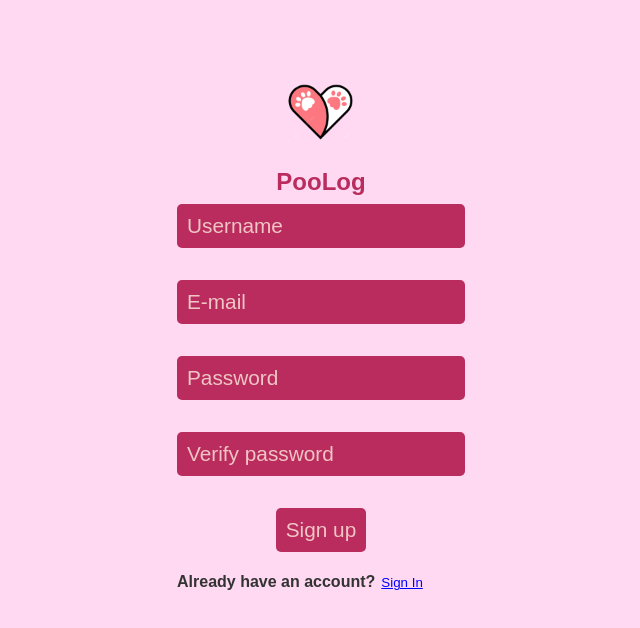
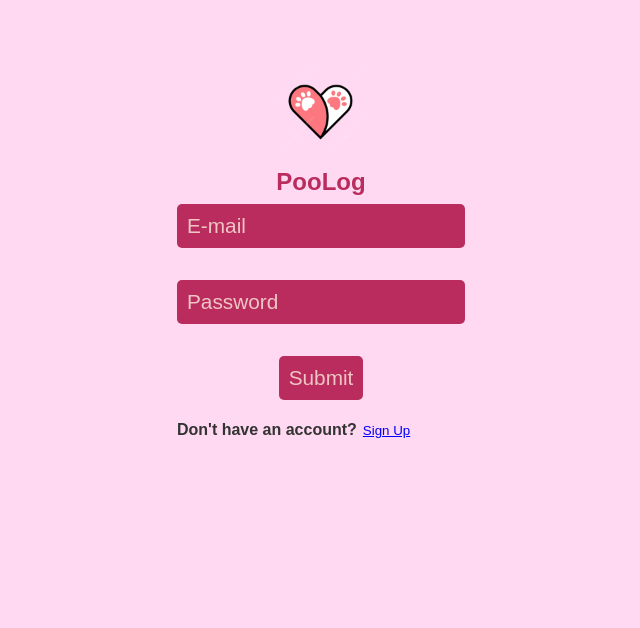
Before and after one commit to Arti-Selimi/RunLog, a React (Create React App) app: page / in a window 1280 px wide. Shown: the top 628 px of the page, without its empty margins (319-959 px from the left). Built offline with nearby package versions, Linux system fonts and the light colour scheme.

Commit message:
managed navigating through the 2 forms

```diff
--- a/src/App.js
+++ b/src/App.js
@@ -6,26 +6,32 @@ import {
   BrowserRouter as Router,
   Routes,
   Route,
+  useNavigate
 } from "react-router-dom";
 import { useState, createContext } from "react";
+import { Login } from "./Auth/Login";
 
 export const AppContext = createContext();
 
 function App() {
+  const [formState, setFormState] = useState(true)
   const [currentUser, setCurrentUser] = useState({
-    user: "",
+    name: "",
   });
   return (
     <div className="container">
       <AppContext.Provider value={{
         currentUser,
-        setCurrentUser
+        setCurrentUser,
+        formState,
+        setFormState,
       }}>
         <Router>
           <Navbar />
           <Routes>
-            <Route path="/" element={<SignUp />} />
+            <Route path="/Signup" element={<SignUp />} />
             <Route path="/Options" element={<Options />} />
+            <Route path="/" element={<Login />} />
           </Routes>
         </Router>
         </AppContext.Provider>
--- a/src/Auth/Login.jsx
+++ b/src/Auth/Login.jsx
@@ -1,9 +1,8 @@
-import React from "react";
+import React, { useContext, useEffect, useState } from "react";
 import { useForm } from "react-hook-form";
 import { yupResolver } from "@hookform/resolvers/yup";
 import * as yup from "yup";
 import {
-  push,
   ref,
   get,
   query,
@@ -15,7 +14,6 @@ import { useNavigate } from "react-router-dom";
 import { AppContext } from "../App";
 
 const schema = yup.object().shape({
-  username: yup.string().required("Username is required"),
   email: yup
     .string()
     .required("Email is required")
@@ -24,26 +22,56 @@ const schema = yup.object().shape({
 });
 
 export const Login = () => {
+  const {formState, setFormState,} = useContext(AppContext)
+  const navigate = useNavigate()
+
+  const handleFormState = () => {
+    setFormState(!formState)
+    console.log("Form state", formState)
+    if(formState) {
+      navigate('/')
+    } else {
+      navigate('/SignUp')
+    }
+  }
+
   const {
     register,
     handleSubmit,
+    reset,
     formState: { errors },
   } = useForm({
     resolver: yupResolver(schema),
   });
 
-  const onSubmit = async (data) => {
+  const onSubmit = async (data, event) => {
     try {
+      event.preventDefault();
+      console.log("data", data);
+      const emailExists = await checkAccountExists(data.email);
+      if (emailExists) {
+        console.log("it exists")
+        navigate('../Options')
+      } else {
+        alert("This account does not exist, try signing up")
+      }
+      reset();
     } catch (error) {
       console.error("Error logging in:", error);
     }
   };
+  async function checkAccountExists(email) {
+    const db = database;
+    const dbRef = ref(db, "accounts/");
+    const emailQuery = query(dbRef, orderByChild("email"), equalTo(email));
+    const snapshot = await get(emailQuery);
+    console.log(snapshot);
+    return snapshot.exists();
+  }
 
   return (
     <div>
       <form className="Form" onSubmit={handleSubmit(onSubmit)}>
-        <input type="text" placeholder="Username" {...register("username")} />
-        <p>{errors.username?.message}</p>
         <input type="text" placeholder="E-mail" {...register("email")} />
         <p>{errors.email?.message}</p>
         <input
@@ -52,7 +80,7 @@ export const Login = () => {
           {...register("password")}
         />
         <p>{errors.password?.message}</p>
-        <input type="submit" value={"Log In"} />
+        <input type="submit" />
       </form>
       <h4>
       Don't have an account?
@@ -64,6 +92,7 @@ export const Login = () => {
           border: "none",
           background: "transparent",
         }}
+        onClick={handleFormState}
       >
         Sign Up
       </button>
--- a/src/Auth/SignUp.jsx
+++ b/src/Auth/SignUp.jsx
@@ -1,4 +1,4 @@
-import React, { useContext } from "react";
+import React, { useContext, useEffect } from "react";
 import { useForm } from "react-hook-form";
 import { yupResolver } from "@hookform/resolvers/yup";
 import * as yup from "yup";
@@ -15,8 +15,18 @@ import { useNavigate } from "react-router-dom";
 import { AppContext } from "../App";
 
 export const SignUp = () => {
-  const { setCurrentUser } = useContext(AppContext);
-  const navigate = useNavigate();
+  const {formState, setFormState,} = useContext(AppContext)
+  const navigate = useNavigate()
+
+  const handleFormState = () => {
+    setFormState(!formState)
+    console.log("Form state", formState)
+    if(formState) {
+      navigate('/')
+    } else {
+      navigate('/SignUp')
+    }
+  }
 
   const schema = yup.object().shape({
     username: yup.string().required(),
@@ -50,7 +60,7 @@ export const SignUp = () => {
     const emailExists = await checkEmailExists(data.email);
     if (emailExists) {
       alert("Account already exists in the database, try logging in.");
-      navigate()
+      navigate("./Login")
       return;
     }
     localStorage.setItem("username", data.username);
@@ -111,6 +121,7 @@ export const SignUp = () => {
             border: "none",
             background: "transparent",
           }}
+          onClick={handleFormState}
         >
           Sign In
         </button>
--- a/src/Options.js
+++ b/src/Options.js
@@ -20,7 +20,6 @@ export const Options = () => {
 
   return (
     <div className="options">
-      <h1>Logged in as : {currentUser.user}</h1>
     <Modal closeModal={() => setToggle(!toggle)} toggle={toggle} typeOfModal={typeOfModal} />
     <button onClick={() => { setToggle(!toggle); setTypeOfModal('Log') }}>Log no.</button>
     <button onClick={() => { setToggle(!toggle); setTypeOfModal('Locate') }}>Location</button>
```
Lines whose indentation alone changed are shown as unchanged.
